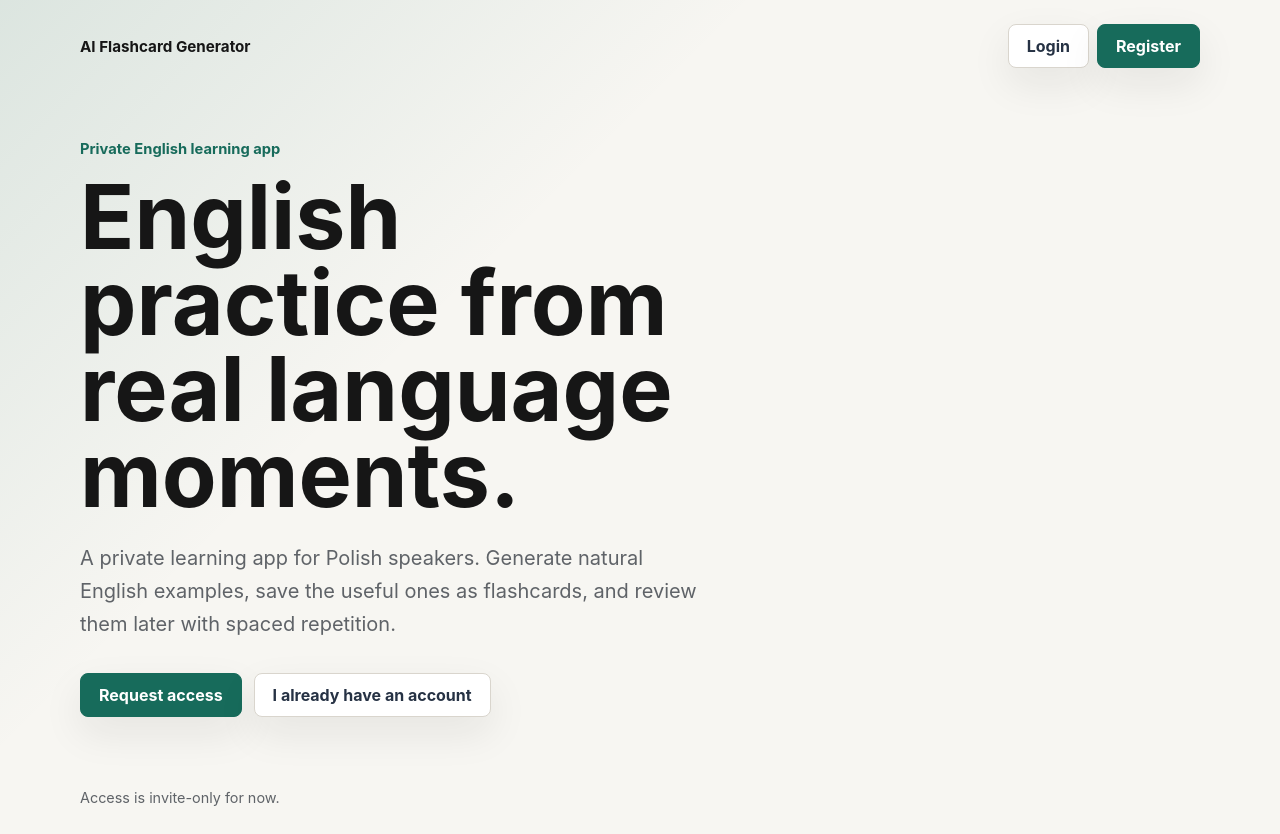
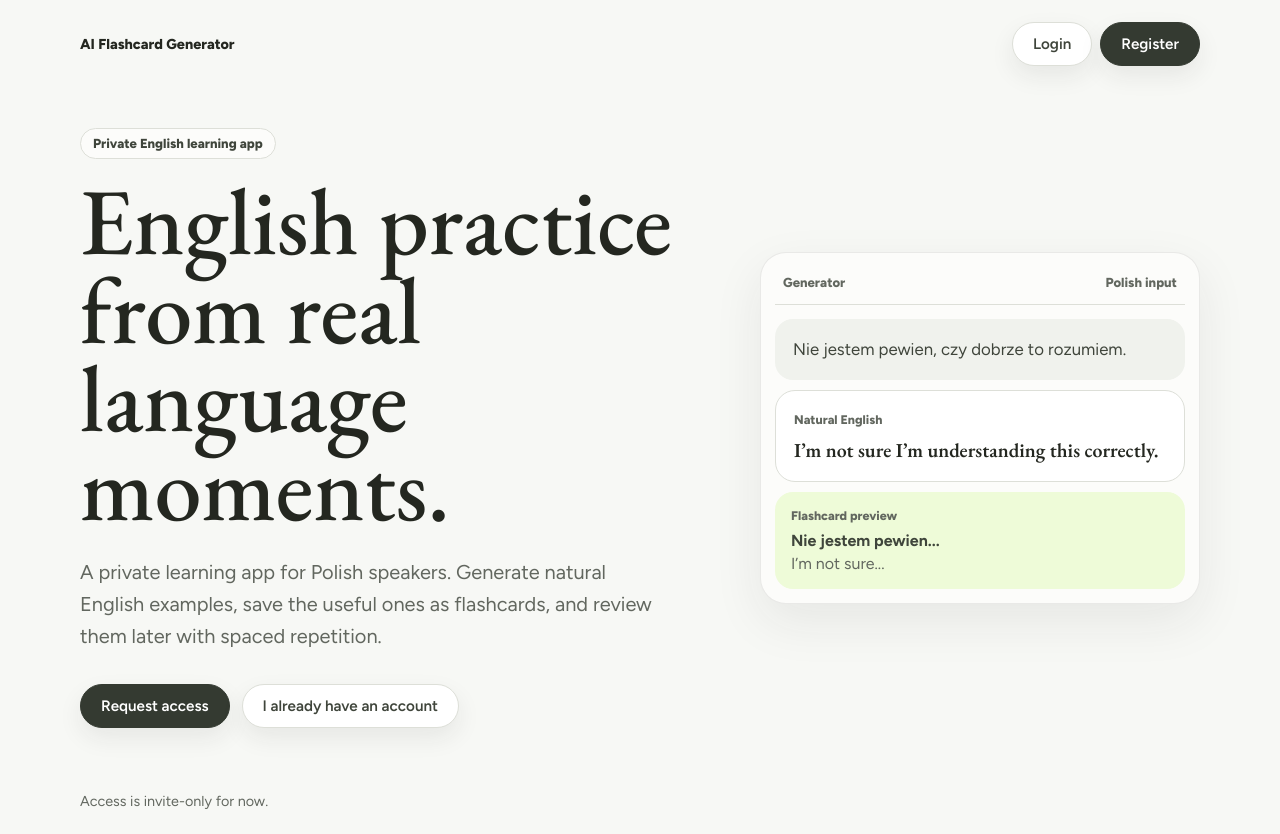
Before and after one commit to m-wysocki/ai-flashcard-generator, a Next.js app: page / in a window 1280 px wide. Built offline with nearby package versions, Linux system fonts and the light colour scheme.

Commit message:
style: refresh app visuals

```diff
--- a/src/app/globals.scss
+++ b/src/app/globals.scss
@@ -1,14 +1,19 @@
 :root {
   color-scheme: light;
-  --color-background: #f7f6f2;
+  --color-background: #f7f8f5;
   --color-surface: #ffffff;
-  --color-text: #161616;
-  --color-muted: #5f6368;
-  --color-border: #d9d5cd;
-  --color-primary: #176b5b;
-  --color-primary-hover: #105247;
-  --color-secondary: #263244;
-  --shadow-soft: 0 16px 40px rgba(22, 22, 22, 0.08);
+  --color-surface-soft: #f0f2ed;
+  --color-surface-raised: #fcfcfa;
+  --color-text: #242720;
+  --color-muted: #62675f;
+  --color-border: #dddfd8;
+  --color-primary: #343a31;
+  --color-primary-hover: #252a23;
+  --color-accent: #c8ff7a;
+  --color-accent-soft: #eefbd8;
+  --color-secondary: #3f453b;
+  --shadow-soft: 0 18px 50px rgba(36, 39, 32, 0.08);
+  --shadow-tight: 0 10px 24px rgba(36, 39, 32, 0.08);
 }
 
 * {
@@ -25,8 +30,9 @@ body {
   background: var(--color-background);
   color: var(--color-text);
   font-family:
-    Inter, ui-sans-serif, system-ui, -apple-system, BlinkMacSystemFont, "Segoe UI",
-    sans-serif;
+    var(--font-sans), "SF Pro Text", ui-sans-serif, system-ui, -apple-system,
+    BlinkMacSystemFont, "Segoe UI", sans-serif;
+  text-rendering: optimizeLegibility;
 }
 
 a {
@@ -40,3 +46,8 @@ textarea,
 select {
   font: inherit;
 }
+
+button,
+a {
+  -webkit-tap-highlight-color: transparent;
+}
--- a/src/app/layout.tsx
+++ b/src/app/layout.tsx
@@ -1,5 +1,18 @@
 import type { Metadata } from "next";
+import { EB_Garamond, Figtree } from "next/font/google";
 import "./globals.scss";
+
+const figtree = Figtree({
+  subsets: ["latin", "latin-ext"],
+  variable: "--font-sans",
+  display: "swap",
+});
+
+const ebGaramond = EB_Garamond({
+  subsets: ["latin", "latin-ext"],
+  variable: "--font-display",
+  display: "swap",
+});
 
 export const metadata: Metadata = {
   title: "AI Flashcard Generator",
@@ -12,7 +25,7 @@ export default function RootLayout({
   children: React.ReactNode;
 }>) {
   return (
-    <html lang="pl">
+    <html lang="pl" className={`${figtree.variable} ${ebGaramond.variable}`}>
       <body>{children}</body>
     </html>
   );
--- a/src/app/page.module.scss
+++ b/src/app/page.module.scss
@@ -2,14 +2,12 @@
   min-height: 100svh;
   display: grid;
   grid-template-rows: auto 1fr auto;
-  background:
-    linear-gradient(135deg, rgba(23, 107, 91, 0.12), transparent 36%),
-    var(--color-background);
+  background: var(--color-background);
 
   &Header {
     width: min(1120px, calc(100% - 32px));
     margin: 0 auto;
-    padding: 24px 0;
+    padding: 22px 0;
     display: flex;
     justify-content: space-between;
     align-items: center;
@@ -17,8 +15,8 @@
   }
 
   &Brand {
-    font-size: 0.95rem;
-    font-weight: 700;
+    font-size: 0.9rem;
+    font-weight: 800;
     letter-spacing: 0;
   }
 
@@ -32,8 +30,10 @@
     width: min(1120px, calc(100% - 32px));
     margin: 0 auto;
     display: grid;
+    grid-template-columns: minmax(0, 1fr) minmax(320px, 440px);
+    gap: clamp(32px, 7vw, 88px);
     align-items: center;
-    padding: 48px 0 72px;
+    padding: 40px 0 64px;
   }
 
   &Content {
@@ -41,16 +41,24 @@
   }
 
   &Kicker {
-    margin: 0 0 16px;
-    color: var(--color-primary);
-    font-size: 0.92rem;
-    font-weight: 700;
+    width: fit-content;
+    margin: 0 0 18px;
+    border: 1px solid var(--color-border);
+    border-radius: 999px;
+    padding: 7px 12px;
+    background: var(--color-surface-raised);
+    color: var(--color-secondary);
+    font-size: 0.82rem;
+    font-weight: 800;
   }
 
   &Title {
     margin: 0;
-    font-size: clamp(2.5rem, 8vw, 5.6rem);
-    line-height: 0.96;
+    max-width: 760px;
+    font-family: var(--font-display), Georgia, serif;
+    font-size: clamp(3rem, 8vw, 5.9rem);
+    font-weight: 500;
+    line-height: 0.94;
     letter-spacing: 0;
   }
 
@@ -59,7 +67,7 @@
     margin: 24px 0 0;
     color: var(--color-muted);
     font-size: clamp(1.05rem, 2vw, 1.25rem);
-    line-height: 1.65;
+    line-height: 1.6;
   }
 
   &Actions {
@@ -75,15 +83,21 @@
     align-items: center;
     justify-content: center;
     border: 1px solid var(--color-border);
-    border-radius: 8px;
-    padding: 0 18px;
+    border-radius: 999px;
+    padding: 0 20px;
     background: var(--color-surface);
     color: var(--color-secondary);
-    font-weight: 700;
-    box-shadow: var(--shadow-soft);
+    font-size: 0.95rem;
+    font-weight: 600;
+    box-shadow: var(--shadow-tight);
+    transition:
+      border-color 160ms ease,
+      background 160ms ease,
+      transform 160ms ease;
 
     &:hover {
       border-color: var(--color-primary);
+      transform: translateY(-1px);
     }
 
     &Primary {
@@ -94,6 +108,83 @@
       &:hover {
         background: var(--color-primary-hover);
       }
+    }
+  }
+
+  &Preview {
+    border: 1px solid rgba(17, 19, 15, 0.08);
+    border-radius: 26px;
+    padding: 14px;
+    background: var(--color-surface-raised);
+    box-shadow: var(--shadow-soft);
+  }
+
+  &PreviewHeader {
+    display: flex;
+    justify-content: space-between;
+    gap: 12px;
+    border-bottom: 1px solid var(--color-border);
+    padding: 8px 8px 14px;
+    color: var(--color-muted);
+    font-size: 0.82rem;
+    font-weight: 800;
+  }
+
+  &Prompt {
+    margin-top: 14px;
+    border-radius: 18px;
+    padding: 18px;
+    background: var(--color-surface-soft);
+    color: var(--color-secondary);
+    font-size: 1.05rem;
+    line-height: 1.5;
+  }
+
+  &Result {
+    margin-top: 10px;
+    border: 1px solid var(--color-border);
+    border-radius: 20px;
+    padding: 18px;
+    background: var(--color-surface);
+
+    p {
+      margin: 10px 0 0;
+      font-family: var(--font-display), Georgia, serif;
+      font-size: 1.24rem;
+      font-weight: 600;
+      line-height: 1.28;
+    }
+  }
+
+  &ResultLabel {
+    color: var(--color-muted);
+    font-size: 0.78rem;
+    font-weight: 800;
+  }
+
+  &ResultMuted {
+    margin-top: 10px;
+    border-radius: 18px;
+    padding: 16px;
+    background: var(--color-accent-soft);
+    color: var(--color-secondary);
+
+    span {
+      display: block;
+      color: var(--color-muted);
+      font-size: 0.78rem;
+      font-weight: 800;
+    }
+
+    strong {
+      display: block;
+      margin-top: 8px;
+      font-size: 1rem;
+    }
+
+    p {
+      margin: 4px 0 0;
+      color: var(--color-muted);
     }
   }
 
@@ -114,6 +205,7 @@
     }
 
     &Main {
+      grid-template-columns: 1fr;
       padding-top: 32px;
     }
 
@@ -125,5 +217,21 @@
     &Button {
       flex: 1 1 140px;
     }
+
+    &Preview {
+      border-radius: 22px;
+    }
   }
 }
+
+@media (max-width: 920px) {
+  .Landing {
+    &Main {
+      grid-template-columns: 1fr;
+    }
+
+    &Preview {
+      max-width: 520px;
+    }
+  }
+}
--- a/src/app/page.tsx
+++ b/src/app/page.tsx
@@ -34,6 +34,24 @@ export default function HomePage() {
             </Slot>
           </div>
         </div>
+        <aside className={styles.LandingPreview} aria-label="Learning material preview">
+          <div className={styles.LandingPreviewHeader}>
+            <span>Generator</span>
+            <span>Polish input</span>
+          </div>
+          <div className={styles.LandingPrompt}>
+            Nie jestem pewien, czy dobrze to rozumiem.
+          </div>
+          <div className={styles.LandingResult}>
+            <span className={styles.LandingResultLabel}>Natural English</span>
+            <p>I’m not sure I’m understanding this correctly.</p>
+          </div>
+          <div className={styles.LandingResultMuted}>
+            <span>Flashcard preview</span>
+            <strong>Nie jestem pewien...</strong>
+            <p>I’m not sure...</p>
+          </div>
+        </aside>
       </section>
 
       <footer className={styles.LandingFooter}>
```
Also changed, not shown: src/app/(auth)/auth.module.scss (+26 -7 lines), src/app/app/app.module.scss (+70 -14 lines), src/app/app/page.tsx (+14 -5 lines).
